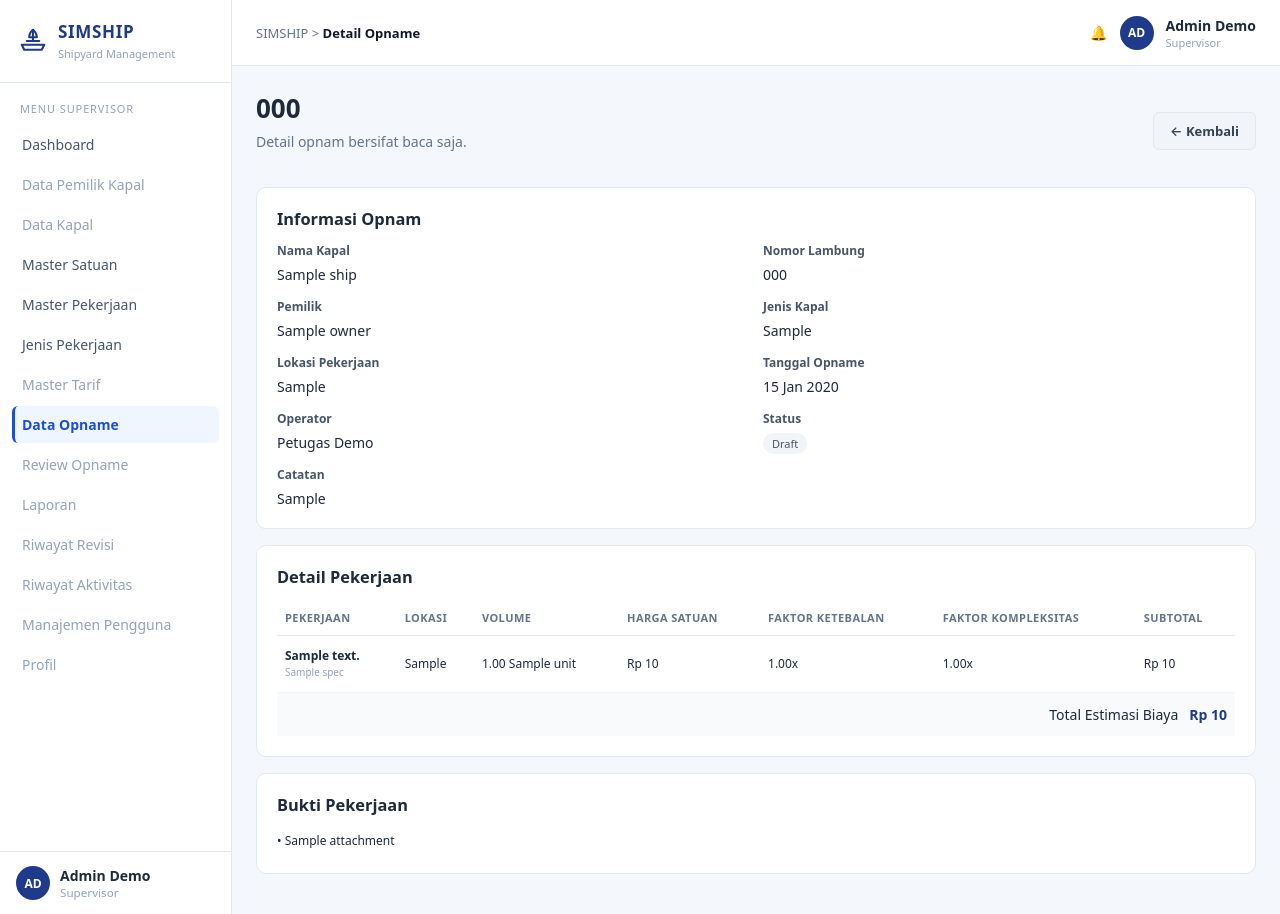
After one commit to anisadiyahayu/PROJEKUASFPW, a Laravel app: page /admin/opnams/1 in a window 1280 px wide. The commit adds this page. Run offline with Laravel 12, Linux system fonts and the light colour scheme; a user stored in the database is signed in; data comes from the database, SQL or seed files in the repository; tables that the repository leaves empty hold one stand-in row (values such as "Sample post").

Commit message:
opnam semoga selesai

```diff
--- a/app/Http/Controllers/OpnamController.php
+++ b/app/Http/Controllers/OpnamController.php
@@ -63,14 +63,9 @@ class OpnamController extends Controller
             $query->where('created_by', (int) $operator);
         }
 
-        $dari = trim((string) $request->query('tanggal_dari', ''));
-        if ($dari !== '') {
-            $query->whereDate('tanggal_opnam', '>=', $dari);
-        }
-
-        $sampai = trim((string) $request->query('tanggal_sampai', ''));
-        if ($sampai !== '') {
-            $query->whereDate('tanggal_opnam', '<=', $sampai);
+        $tanggal = trim((string) $request->query('tanggal', ''));
+        if ($tanggal !== '') {
+            $query->whereDate('tanggal_opnam', $tanggal);
         }
 
         $opnams = $query->orderByDesc('tanggal_opnam')
@@ -81,6 +76,23 @@ class OpnamController extends Controller
         $operators = User::where('role', 'petugas')->orderBy('name')->get();
 
         return view('opnams.index', compact('opnams', 'statuses', 'operators'));
+    }
+
+    /**
+     * AD-05: detail opnam bersifat baca saja. Tidak memuat aksi review/approval
+     * karena itu bagian dari modul Hazel (AD-06 dan seterusnya).
+     */
+    public function show(Opnam $opnam): View
+    {
+        $opnam->load([
+            'ship.owner',
+            'creator',
+            'items.tariff.unit',
+            'items.tariff.materialSpec' => fn ($query) => $query->withTrashed(),
+            'items.attachments',
+        ]);
+
+        return view('opnams.show', compact('opnam'));
     }
 
     public function indexMine(Request $request): View
--- /dev/null
+++ b/resources/views/opnams/show.blade.php
@@ -0,0 +1,94 @@
+@extends('layouts.simship')
+
+@section('title', 'Detail Opname')
+@section('crumb', 'Detail Opname')
+
+@section('content')
+    @php
+        $statusLabels = [
+            'draft' => 'Draft',
+            'menunggu_review' => 'Menunggu Review',
+            'perlu_revisi' => 'Perlu Revisi',
+            'menunggu_approval_direksi' => 'Menunggu Approval Direksi',
+            'ditolak' => 'Ditolak',
+            'disetujui' => 'Disetujui',
+            'dokumen_terbit' => 'Dokumen Terbit',
+        ];
+        $rupiah = fn ($n) => 'Rp '.number_format((float) $n, 0, ',', '.');
+    @endphp
+
+    <style>
+        .opnam-table th { font-size: 11px; }
+        .opnam-table td { font-size: 12px; line-height: 1.35; }
+        .opnam-table td.angka { white-space: nowrap; }
+        .opnam-total { font-size: 14px; white-space: nowrap; }
+    </style>
+
+    <div style="display:flex; justify-content:space-between; align-items:center; margin-bottom:16px;">
+        <div>
+            <h1>{{ $opnam->opnam_number }}</h1>
+            <p class="subtitle">Detail opnam bersifat baca saja.</p>
+        </div>
+        <a href="{{ route('admin.opnams.index') }}" class="btn btn-light">← Kembali</a>
+    </div>
+
+    <div class="card">
+        <h3 style="margin:0 0 12px;">Informasi Opnam</h3>
+        <div class="grid">
+            <div><label>Nama Kapal</label><div>{{ $opnam->ship?->name ?? '-' }}</div></div>
+            <div><label>Nomor Lambung</label><div>{{ $opnam->ship?->hull_number ?? '-' }}</div></div>
+            <div><label>Pemilik</label><div>{{ $opnam->ship?->owner?->name ?? '-' }}</div></div>
+            <div><label>Jenis Kapal</label><div>{{ $opnam->jenis_kapal ?? '-' }}</div></div>
+            <div><label>Lokasi Pekerjaan</label><div>{{ $opnam->items->first()?->lokasi ?? '-' }}</div></div>
+            <div><label>Tanggal Opname</label><div>{{ $opnam->tanggal_opnam?->format('d M Y') ?? '-' }}</div></div>
+            <div><label>Operator</label><div>{{ $opnam->creator?->name ?? '-' }}</div></div>
+            <div><label>Status</label><div><span class="badge badge-{{ $opnam->status }}">{{ $statusLabels[$opnam->status] ?? $opnam->status }}</span></div></div>
+        </div>
+        @if ($opnam->catatan)
+            <div style="margin-top:12px;"><label>Catatan</label><div>{{ $opnam->catatan }}</div></div>
+        @endif
+    </div>
+
+    <div class="card">
+        <h3 style="margin:0 0 12px;">Detail Pekerjaan</h3>
+        <table class="opnam-table">
+            <thead>
+                <tr>
+                    <th>PEKERJAAN</th><th>LOKASI</th><th>VOLUME</th><th>HARGA SATUAN</th>
+                    <th>FAKTOR KETEBALAN</th><th>FAKTOR KOMPLEKSITAS</th><th>SUBTOTAL</th>
+                </tr>
+            </thead>
+            <tbody>
+                @forelse ($opnam->items as $item)
+                    <tr>
+                        <td>
+                            <strong>{{ $item->description ?: '-' }}</strong>
+                            <br><small style="color:#94a3b8;">{{ $item->tariff?->materialSpec?->name ?? '-' }}</small>
+                        </td>
+                        <td>{{ $item->lokasi ?? '-' }}</td>
+                        <td class="angka">{{ $item->volume }} {{ $item->tariff?->unit?->name ?? '' }}</td>
+                        <td class="angka">{{ $rupiah($item->unit_price) }}</td>
+                        <td class="angka">{{ $item->faktor_ketebalan ?? 1 }}x</td>
+                        <td class="angka">{{ $item->faktor_kompleksitas ?? 1 }}x</td>
+                        <td class="angka">{{ $rupiah($item->subtotal) }}</td>
+                    </tr>
+                @empty
+                    <tr><td colspan="7" style="text-align:center; color:#94a3b8;">Belum ada item pekerjaan.</td></tr>
+                @endforelse
+            </tbody>
+        </table>
+        <div style="text-align:right; padding:12px 8px; background:#f8fafc;">
+            Total Estimasi Biaya &nbsp; <strong class="opnam-total" style="color:#1e3a8a;">{{ $rupiah($opnam->total_biaya) }}</strong>
+        </div>
+    </div>
+
+    <div class="card">
+        <h3 style="margin:0 0 12px;">Bukti Pekerjaan</h3>
+        @php $attachments = $opnam->items->flatMap(fn ($item) => $item->attachments); @endphp
+        @forelse ($attachments as $attachment)
+            <div style="padding:4px 0; font-size:12px;">• {{ $attachment->original_name }}</div>
+        @empty
+            <p style="color:#94a3b8;">Tidak ada bukti pekerjaan.</p>
+        @endforelse
+    </div>
+@endsection
--- a/routes/web.php
+++ b/routes/web.php
@@ -48,6 +48,7 @@ Route::middleware(['auth', 'role:admin'])
     ->group(function () {
         Route::view('/dashboard', 'dashboard.admin')->name('dashboard');
         Route::get('/opnams', [OpnamController::class, 'index'])->name('opnams.index');
+        Route::get('/opnams/{opnam}', [OpnamController::class, 'show'])->name('opnams.show');
         Route::resource('work-categories', WorkCategoryController::class)
             ->except('show')
             ->parameters(['work-categories' => 'workCategory']);
```
Also changed, not shown: PROMPT_LOG.md (+30 -0 lines), prompt_history.md (+54 -0 lines), resources/views/opnams/index.blade.php (+3 -6 lines), tasklist.md (+1 -1 lines), tests/Feature/OpnamListTest.php (+60 -5 lines).
